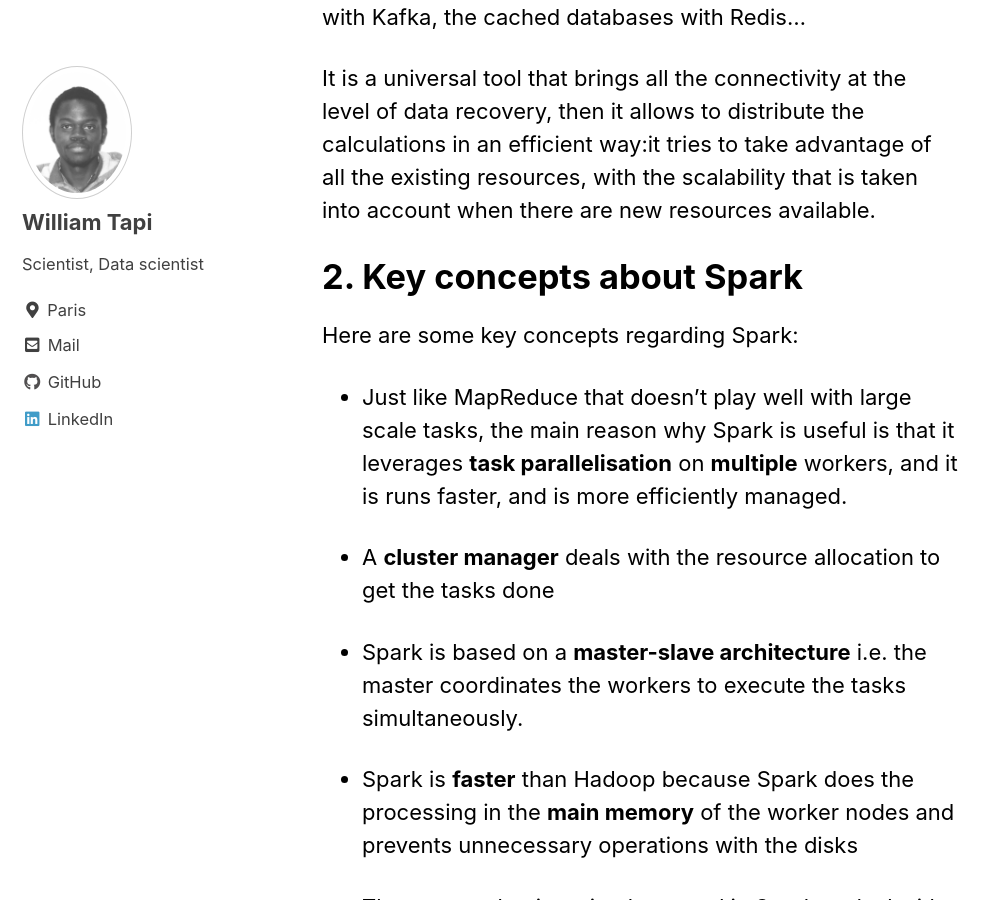
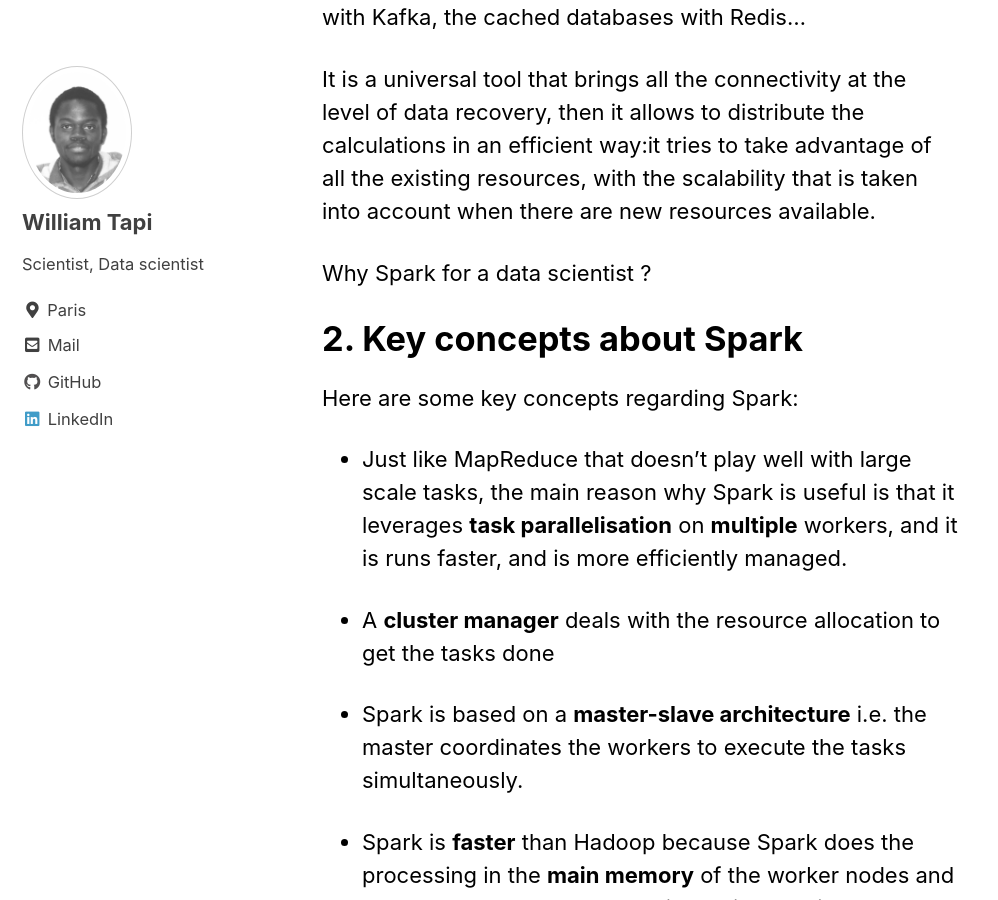
Before and after one commit to Will007-max/Will007-max.github.io, a Jekyll site: the page built from _posts/2021-06-01-spark.md, in a window 1280 px wide and 900 px high, scrolled down 1068 px. Shown: the whole window, without its empty margins (0-998 px from the left). Built offline with Jekyll 4.4.1, drawn with Linux system fonts in a browser that asks for light colours; cached includes are drawn as plain includes.

Commit message:
reorganize

```diff
--- a/_posts/2021-06-01-spark.md
+++ b/_posts/2021-06-01-spark.md
@@ -31,6 +31,8 @@ It is a universal tool that brings all the connectivity at the level of data
 recovery, then it allows to distribute the calculations in an efficient way:it
 tries to take advantage of all the existing resources, with the scalability that
 is taken into account when there are new resources available.
+
+Why Spark for a data scientist ?
 
 # 2. Key concepts about Spark
 
```
Also changed, not shown: assets/images/spark_data_sources.png.
